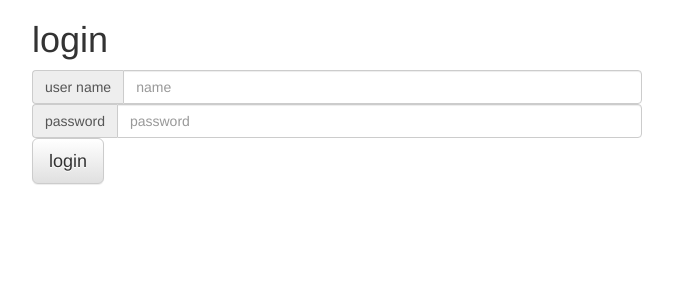
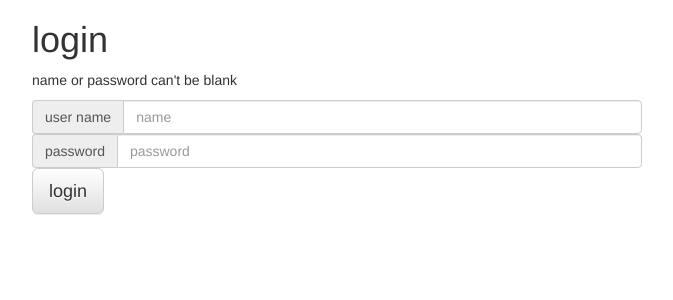
Before and after one commit to FredCHHsu/php-101, a PHP site: page /user/sign_in.php in a window 1280 px wide. Shown: the top 300 px of the page, without its empty margins (303-976 px from the left). Run offline with PHP 8.4, Linux system fonts and the light colour scheme.

Commit message:
post username and password from login

```diff
--- a/database.php
+++ b/database.php
@@ -3,9 +3,9 @@ ini_set('display_errors', 'On');
 $dsn = "mysql:dbname=guestbook2;host=127.0.0.1;charset=utf8";
 // what happend to this port vs ip
 $dsn = "mysql:dbname=guestbook2;port=8889;charset=utf8";
-$user = "root";
-$password = "root";
+$db_user = "root";
+$db_password = "root";
 
-$dbp = new PDO($dsn, $user, $password);
+$dbp = new PDO($dsn, $db_user, $db_password);
 $dbp->exec("SET CHARACTER SET uft8");
 $dbp->exec("SET NAMES uft8");
--- a/user/login.php
+++ b/user/login.php
@@ -0,0 +1,16 @@
+<?php
+session_start();
+$error = '';
+if ( empty($_POST['name']) || empty($_POST['password'])  ) {
+  $error = "name or password can't be blank";
+} else {
+  $name = $_POST['name'];
+  $password = $_POST['password'];
+
+  require '../database.php';
+  $sql = "SELECT * from users where name='$name' AND password='$password'";
+  // $query = $dbp->query($sql);
+  // $rows = mysql_num_rows($query);
+
+  $error = $sql;
+}
--- a/user/sign_in.php
+++ b/user/sign_in.php
@@ -1,6 +1,6 @@
 <?php
-include('login.php'); // Includes Login Script
-
+ini_set('display_errors', 'On');
+include 'login.php';
 if(isset($_SESSION['login_user'])){
   header("location: ../");
 }
@@ -15,14 +15,15 @@ if(isset($_SESSION['login_user'])){
 <body>
   <div class="col-md-6 col-md-offset-3">
     <h1>login</h1>
+    <p><?php echo $error ?></p>
     <form action="" method="post">
       <div class="input-group">
         <span class="input-group-addon">user name</span>
-        <input type="text" class="form-control" placeholder="name">
+        <input type="text" name="name" class="form-control" placeholder="name">
       </div>
       <div class="input-group">
         <span class="input-group-addon">password</span>
-        <input type="password" class="form-control" placeholder="password">
+        <input type="password" name="password" class="form-control" placeholder="password">
       </div>
       <input type="submit" value="login" class='btn btn-lg btn-default'>
     </form>
```
